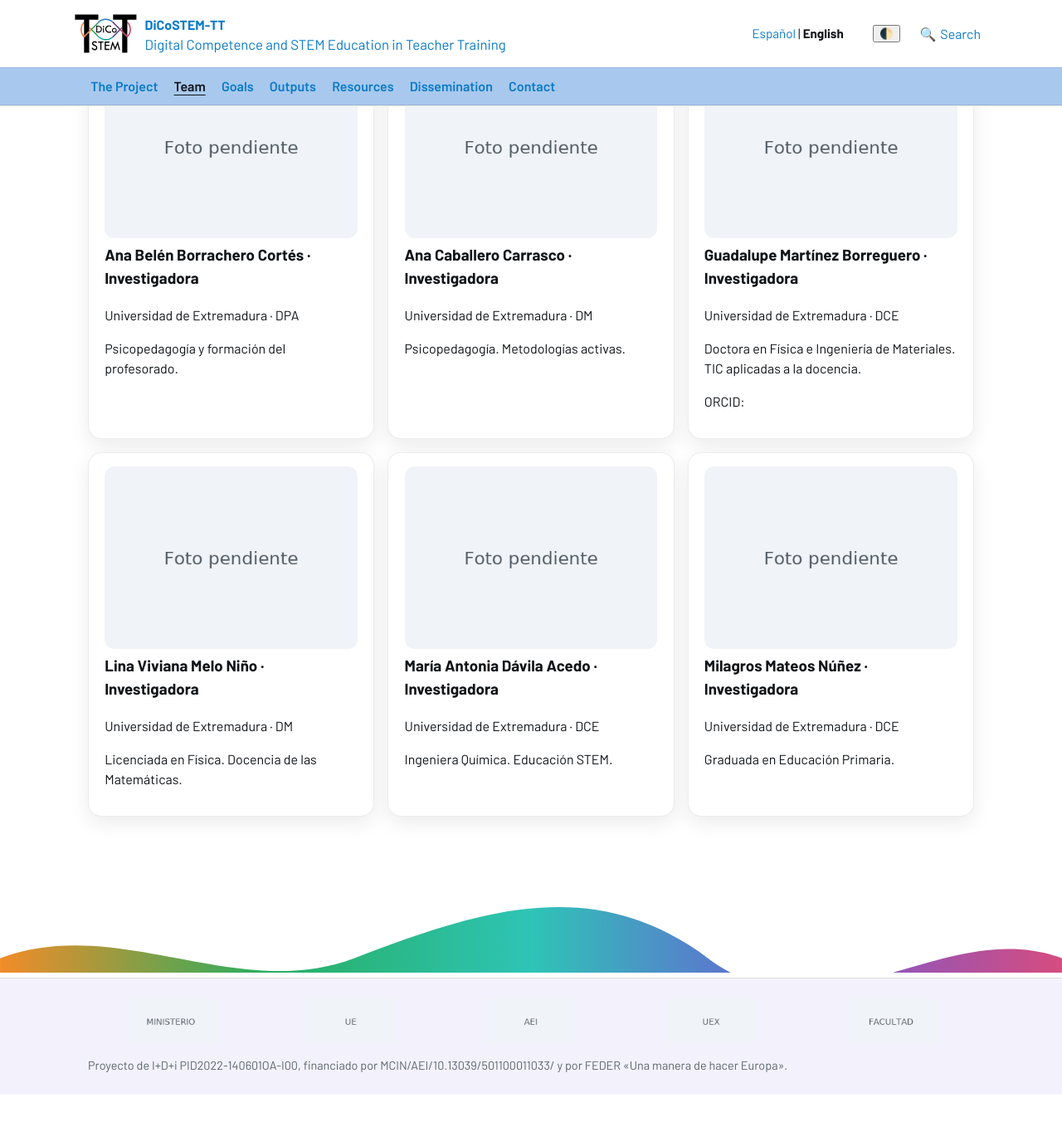
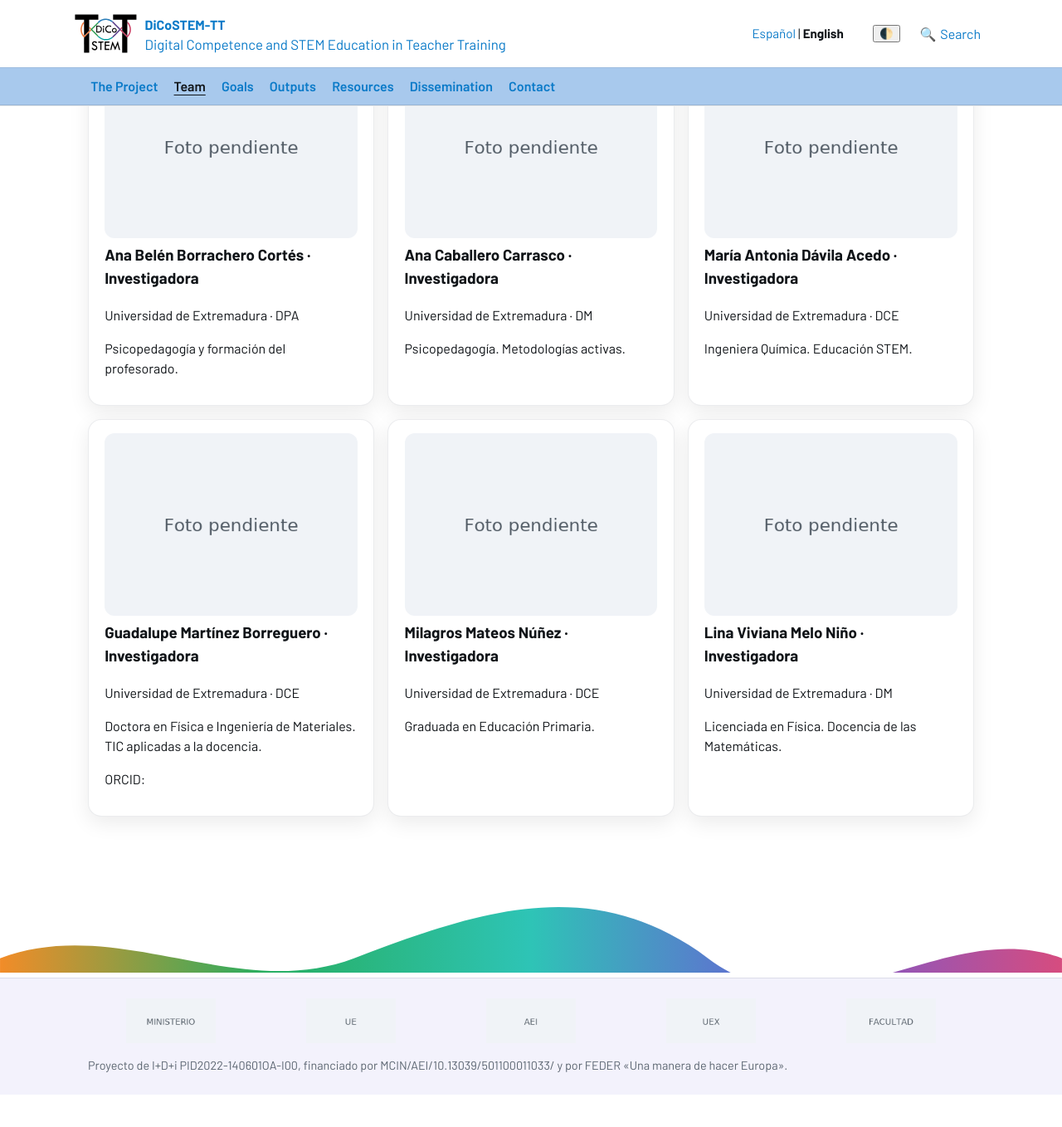
Before and after one commit to DiCoSTEM-TT/dicostem-tt.github.io, a Jekyll site: the page built from en/team.md, in a window 1280 px wide and 1400 px high, scrolled down 689 px. Shown: the top 1358 px of the window at 83% size. Built offline with Jekyll 4.4.1, drawn with Linux system fonts in a browser that asks for light colours; comment, search, counter and statistics services are not loaded.

Commit message:
Update team.md

```diff
--- a/en/team.md
+++ b/en/team.md
@@ -5,7 +5,7 @@ permalink: /en/team/
 ---
 {% assign team = site.data.team %}
 {% assign lead = team | where: 'lead', true | first %}
-{% assign others = team | where_exp: 'm','m.lead != true' | sort: 'name' %}
+{% assign others = team | where_exp: 'm','m.lead != true' | sort: 'sort_key' %}
 
 <div class="team">
 
```
